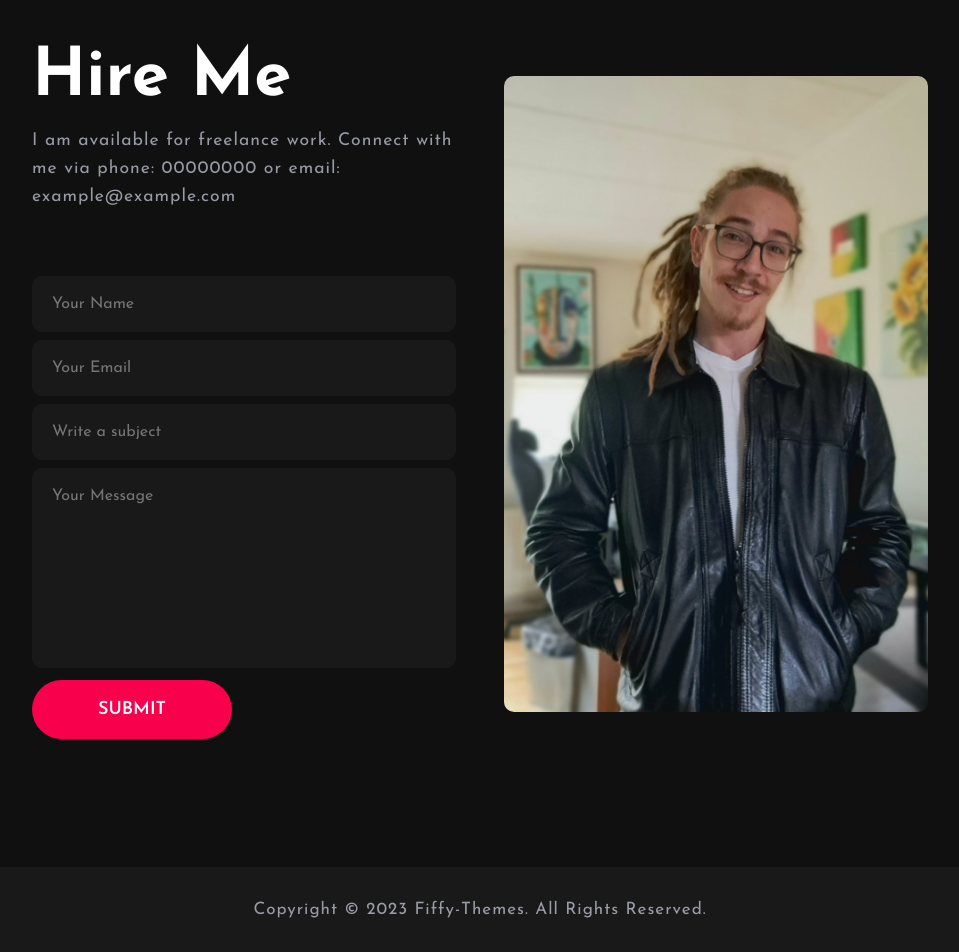
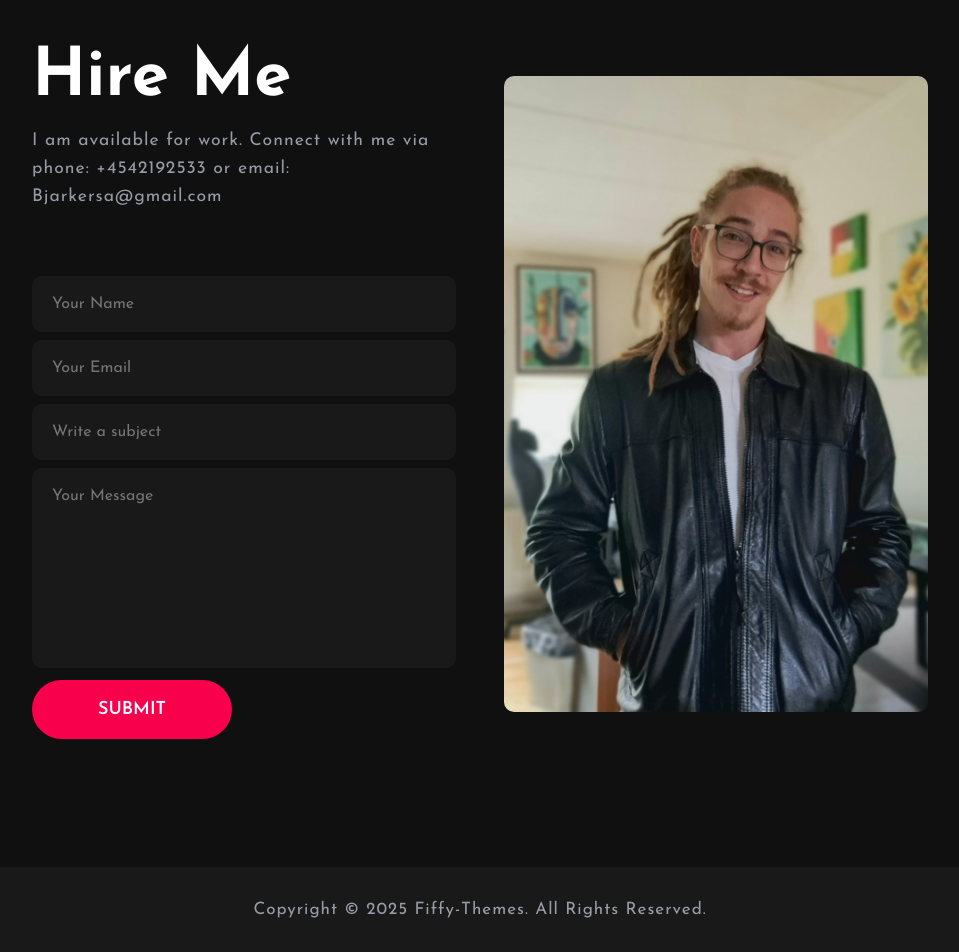
Before and after one commit to Longwind-Themes/Website-demo, a plain HTML site: page index.html in a window 1280 px wide. Shown: the part 5300-6252 px from the top of the page, without its empty margins (160-1119 px from the left). Drawn offline with nearby package versions, Linux system fonts and the light colour scheme; files whose address does not match are found by name.

Commit message:
Update index.html

```diff
--- a/index.html
+++ b/index.html
@@ -216,8 +216,8 @@ href="https://unpkg.com/boxicons@latest/css/boxicons.min.css">
         <div class="contact-form">
             <h2>Hire Me</h2>
             <p>
-                I am available for freelance work. Connect with me via phone: 00000000 or
-                email: example@example.com
+                I am available for work. Connect with me via phone: +4542192533 or
+                email: Bjarkersa@gmail.com
             </p>
             <form id="hire-me-form">
                 <input type="text" name="name" placeholder="Your Name" required>
@@ -235,7 +235,7 @@ href="https://unpkg.com/boxicons@latest/css/boxicons.min.css">
 
     <!---Start footer------>
     <div class="footer">
-        <p>Copyright © 2023 Fiffy-Themes. All Rights Reserved.</p>
+        <p>Copyright © 2025 Fiffy-Themes. All Rights Reserved.</p>
     </div>
 
     <!----link to js---->
```
